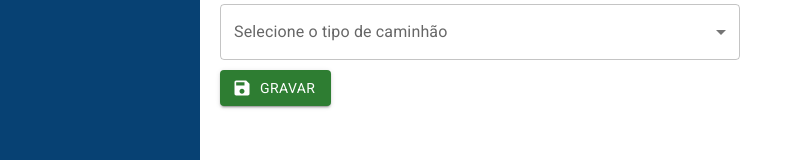
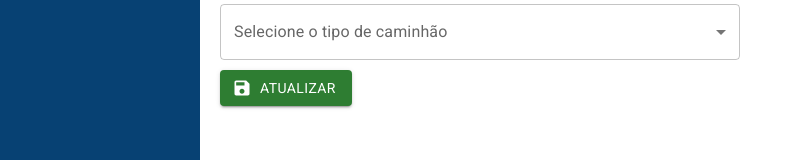
Before and after one commit to HenriqueOPeixoto/app-kodyak, a React (Vite) app in the folder frontend-kodyak/: page /cadastros/editar_motorista/1 in a window 1280 px wide. Shown: the part 341-501 px from the top of the page, without its empty margins (0-788 px from the left). Built offline with nearby package versions, Linux system fonts and the light colour scheme; no server answers.

Commit message:
Mudar texto no btnGravar quando um id for informado

```diff
--- a/frontend-kodyak/src/components/Cadastros/Motoristas.tsx
+++ b/frontend-kodyak/src/components/Cadastros/Motoristas.tsx
@@ -1,3 +1,7 @@
+//TODO: Mudar botão Salvar para Alterar, quando ID for fornecido.
+//TODO: Usar uma rota alternativa para atualização do motorista.
+//TODO: Adicionar um aviso para mostrar ao usuário que a operação foi bem sucedida
+
 import { useEffect, useState } from 'react';
 import Box from '@mui/material/Box';
 import TextField from '@mui/material/TextField';
@@ -131,7 +135,7 @@ export default function Motoristas() {
             variant='contained'
             color='success'
             onClick={() => {handleSubmit()}}
-          >Gravar</Button>
+          >{id ? 'Atualizar' : 'Gravar'}</Button>
         </div>
     </Box>
   );
```
